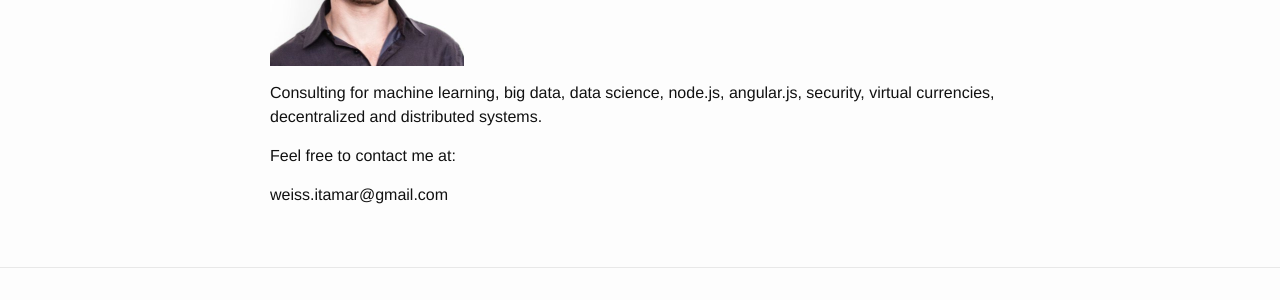
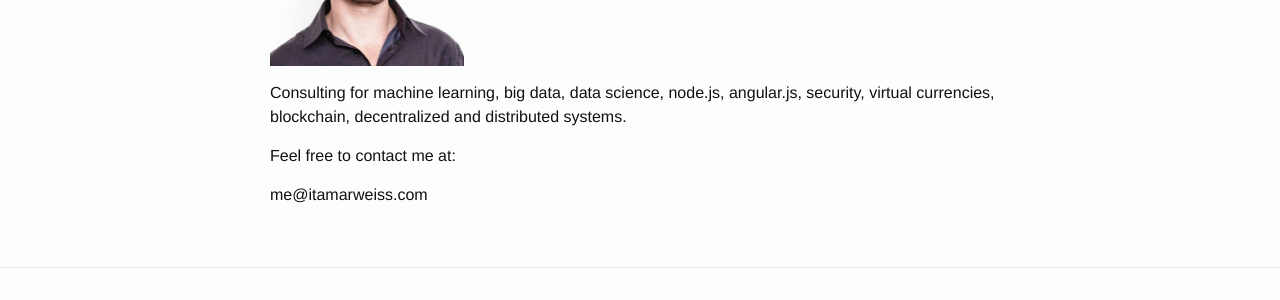
Before and after one commit to itamarwe/itamarwe.github.io, a Jekyll site: the page built from about.md, in a window 1280 px wide. Shown: the part 292-592 px from the top of the page. Built offline with Jekyll 4.4.1, drawn with Linux system fonts in a browser that asks for light colours.

Commit message:
Updating the email in the about page

```diff
--- a/about.md
+++ b/about.md
@@ -7,8 +7,8 @@ permalink: /about/
 <img src="/img/profile.jpg" alt="Itamar Weiss" style="width:194px">
 
 Consulting for machine learning, big data, data science, node.js, angular.js, security,
-virtual currencies, decentralized and distributed systems.
+virtual currencies, blockchain, decentralized and distributed systems.
 
 Feel free to contact me at:
 
-weiss.itamar@gmail.com
+me@itamarweiss.com
```
